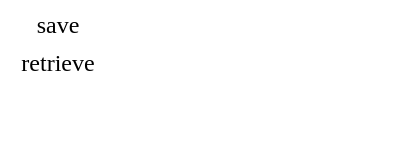
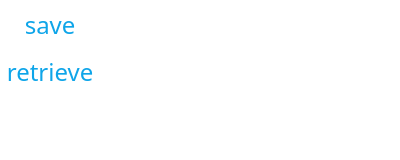
Before and after one commit to LauriKajakko/sesh, a browser extension: page popup/index.html in a window 400 px wide. Drawn offline with nearby package versions, Linux system fonts and the light colour scheme; files that its build step writes are made by us from their sources.

Commit message:
Move to using tailwind css

```diff
--- a/package.json
+++ b/package.json
@@ -7,10 +7,13 @@
   "license": "MIT",
   "scripts": {
     "run": "web-ext run",
-    "build": "esbuild src/index.ts --bundle --outfile=dist/index.js"
+    "build:ts": "esbuild src/index.ts --bundle --outfile=dist/index.js",
+    "build:css": "npx tailwindcss -i ./src/index.css -o ./dist/index.css",
+    "build": "yarn build:ts && yarn build:css"
   },
   "devDependencies": {
     "esbuild": "^0.14.50",
+    "tailwindcss": "^3.1.6",
     "typescript": "^4.7.4",
     "web-ext": "^7.1.1",
     "webextension-polyfill-ts": "^0.26.0"
--- a/popup/index.html
+++ b/popup/index.html
@@ -3,11 +3,11 @@
 <html>
   <head>
     <meta charset="utf-8">
-    <link rel="stylesheet" href="index.css"/>
+    <link rel="stylesheet" href="../dist/index.css"/>
   </head>
 
 <body>
-  <div id="popup-content">
+  <div class="text-sky-500 dark:text-sky-400 text-center">
     <div class="button save">save</div>
     <div class="button retrieve">retrieve</div>
   </div>
--- a/popup/index.css
+++ b/src/index.css
@@ -1,3 +1,7 @@
+@tailwind base;
+@tailwind components;
+@tailwind utilities;
+
 html, body {
   width: 100px;
 }
--- /dev/null
+++ b/tailwind.config.js
@@ -0,0 +1,8 @@
+/** @type {import('tailwindcss').Config} */
+module.exports = {
+  content: ["./popup/**/*.html"],
+  theme: {
+    extend: {},
+  },
+  plugins: [],
+};
```
Also changed, not shown: 1 other file.
